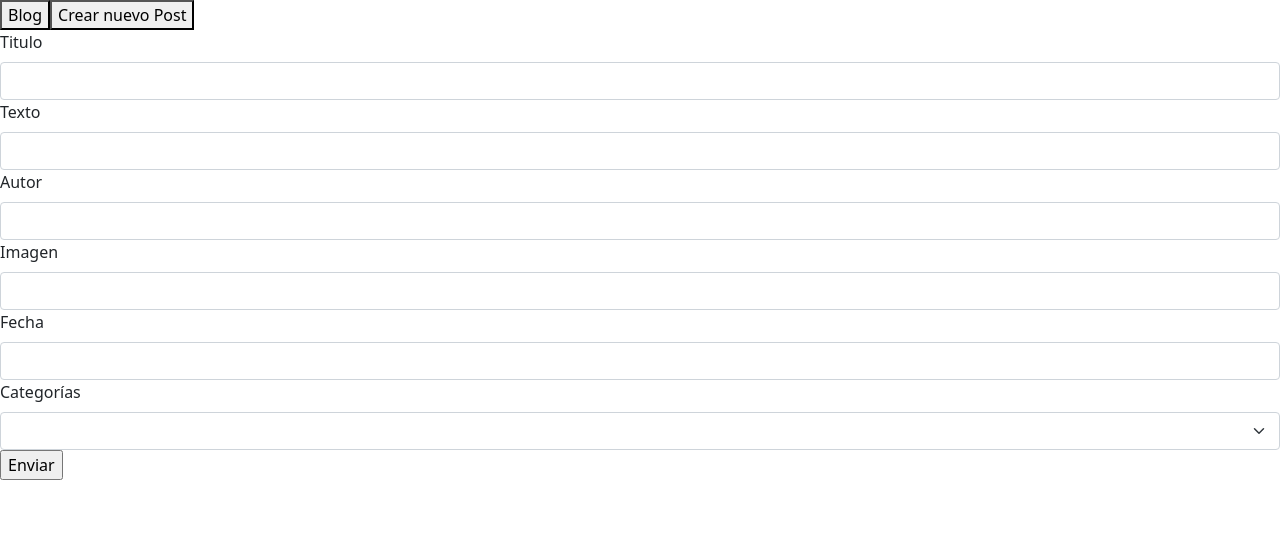
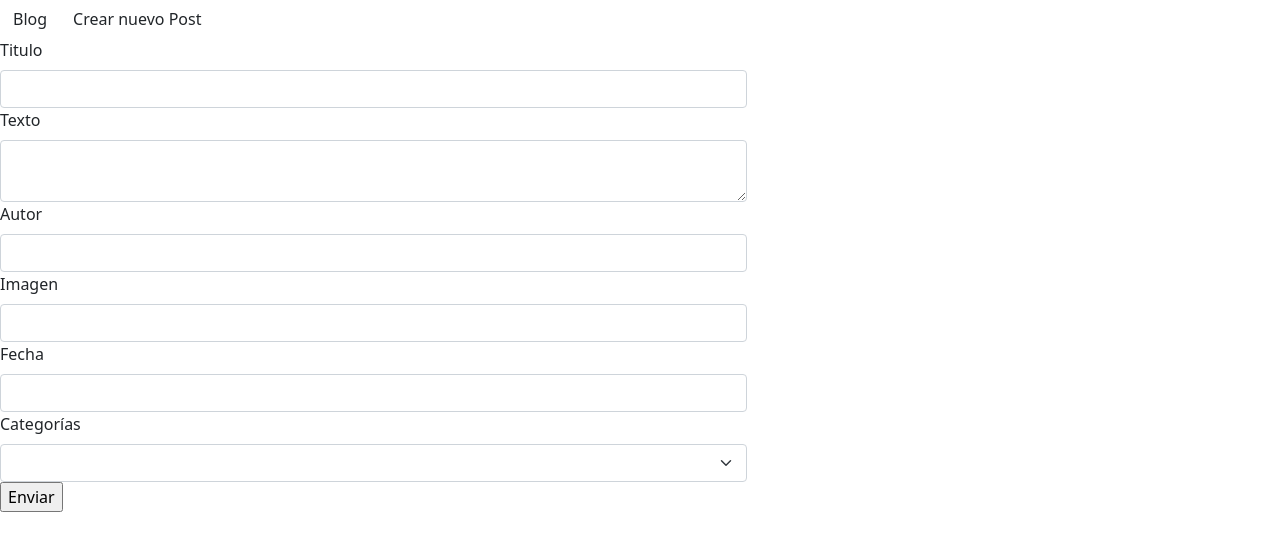
Before and after one commit to nacas7/blog, an Angular app in the folder Blog/: page /new in a window 1280 px wide. Shown: the top 550 px of the page. Built offline with nearby package versions, Linux system fonts and the light colour scheme.

Commit message:
RESPONSIVE

```diff
--- a/Blog/src/app/app.component.html
+++ b/Blog/src/app/app.component.html
@@ -1,6 +1,6 @@
 <nav>
-    <button [routerLink]="['/blog']">Blog</button>
-    <button [routerLink]="'/new'">Crear nuevo Post</button>
+    <button class="btn" [routerLink]="['/blog']">Blog</button>
+    <button class="btn" [routerLink]="'/new'">Crear nuevo Post</button>
 </nav>
 
 <router-outlet></router-outlet>
--- a/Blog/src/app/blog/blog.component.css
+++ b/Blog/src/app/blog/blog.component.css
@@ -1,3 +1,10 @@
+
+.container .row div{
+    border-left: 1px solid black;
+    border-bottom: 1px solid black;
+    margin: 15px;
+}
+
 img{
     width: 100%;
 }
--- a/Blog/src/app/blog/blog.component.html
+++ b/Blog/src/app/blog/blog.component.html
@@ -8,7 +8,7 @@
 </select>
 <div class="container">
     <div class="row">
-        <div class="col-4" *ngFor="let post of arrPost | filter: filterPost ">
+        <div class="col-12 col-sm-6 col-md-4 col-lg-3" *ngFor="let post of arrPost | filter: filterPost ">
             <h4>{{post.titulo}}</h4>
             <p>{{post.texto}}</p>
             <p>{{post.autor}}</p>
--- a/Blog/src/app/formulario/formulario.component.html
+++ b/Blog/src/app/formulario/formulario.component.html
@@ -1,25 +1,25 @@
 <form [formGroup]="formulario" (ngSubmit)="onSubmit()">
-    <div class="mb3">
+    <div class="col-xs-12 col-sm-10 col-md-7">
         <label class="form-label">Titulo</label>
         <input type="text" class="form-control" formControlName="titulo">
     </div>
-    <div class="mb3">
+    <div class="col-xs-12 col-sm-10 col-md-7">
         <label class="form-label">Texto</label>
-        <input type="text" class="form-control" formControlName="texto">
+        <textarea type="text" class="form-control" formControlName="texto"></textarea>
     </div>
-    <div class="mb3">
+    <div class="col-xs-12 col-sm-10 col-md-7">
         <label class="form-label">Autor</label>
         <input type="text" class="form-control" formControlName="autor">
     </div>
-    <div class="mb3">
+    <div class="col-xs-12 col-sm-10 col-md-7">
         <label class="form-label">Imagen</label>
         <input type="text" class="form-control" formControlName="imagen">
     </div>
-    <div class="mb3">
+    <div class="col-xs-12 col-sm-10 col-md-7">
         <label class="form-label">Fecha</label>
         <input type="text" class="form-control" formControlName="fecha">
     </div>
-    <div class="mb3">
+    <div class="col-xs-12 col-sm-10 col-md-7">
         <label class="form-label">Categorías</label>
         <select class="form-select" formControlName="categoria">
             <option value="javaScript">JavaScript</option>
```
